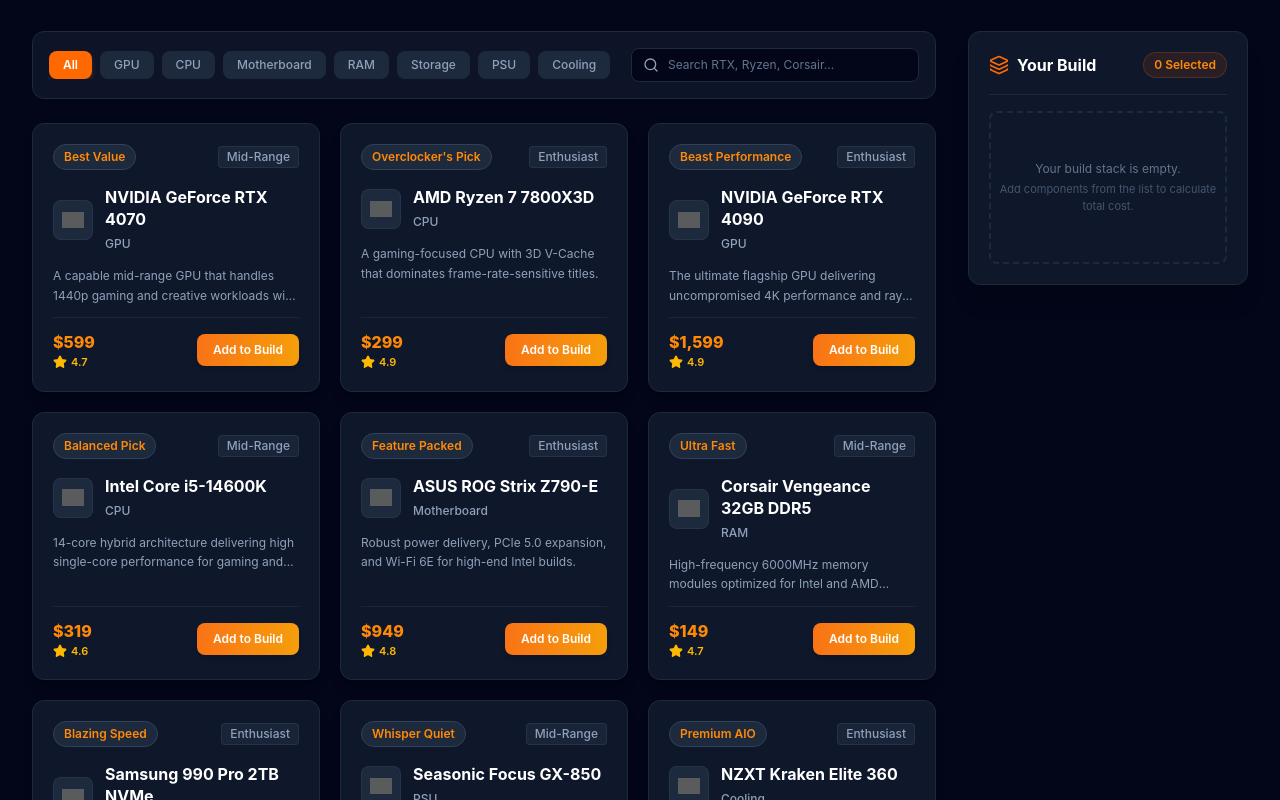
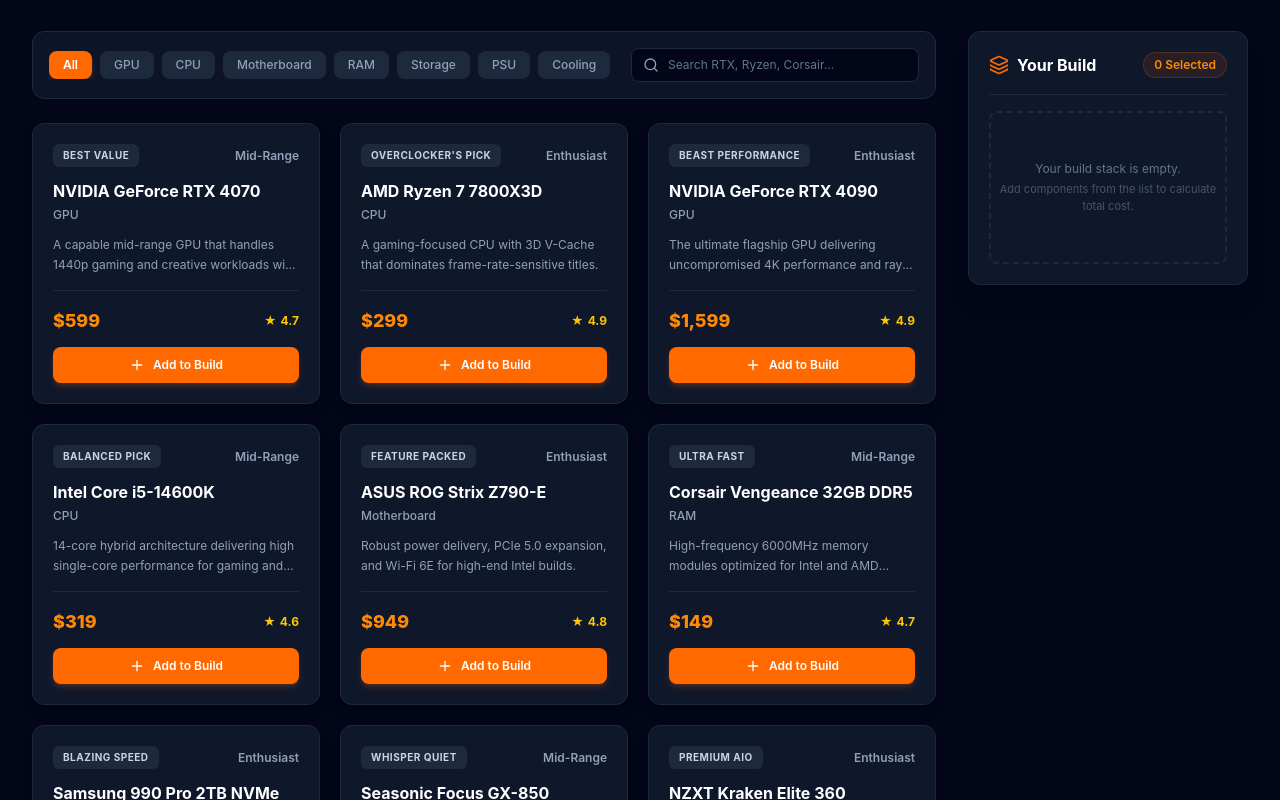
Before and after one commit to Maxboy997/Rig-vault-pc-builder, a React (Vite) app: page / in a window 1280 px wide. Shown: the part 620-1420 px from the top of the page. Built offline with nearby package versions, Linux system fonts and the light colour scheme; grey boxes are pictures that could not be loaded.

Commit message:
feat: add react-toastify alerts and fix duplicate component blocking

```diff
--- a/src/App.jsx
+++ b/src/App.jsx
@@ -1,4 +1,6 @@
 import { useState, useEffect } from 'react';
+import { ToastContainer, toast } from 'react-toastify';
+import 'react-toastify/dist/ReactToastify.css';
 import Navbar from './components/Navbar';
 import Hero from './components/Hero';
 import ComponentGrid from './components/ComponentGrid';
@@ -25,17 +27,37 @@
   }, []);
 
   const handleAddToBuild = (item) => {
-    if (!stack.some((s) => s.id === item.id)) {
-      setStack([...stack, item]);
+    if (stack.some((s) => s.id === item.id)) {
+      toast.warn(`${item.name} is already in your build!`, {
+        position: "bottom-right",
+        theme: "dark",
+      });
+      return;
     }
+    setStack([...stack, item]);
+    toast.success(`${item.name} added to your build!`, {
+      position: "bottom-right",
+      theme: "dark",
+    });
   };
 
   const handleRemoveFromBuild = (id) => {
+    const removedItem = stack.find(s => s.id === id);
     setStack(stack.filter((item) => item.id !== id));
+    if (removedItem) {
+      toast.info(`${removedItem.name} removed from build.`, {
+        position: "bottom-right",
+        theme: "dark",
+      });
+    }
   };
 
   const handleClearAll = () => {
     setStack([]);
+    toast.info("Build stack cleared.", {
+      position: "bottom-right",
+      theme: "dark",
+    });
   };
 
   return (
@@ -63,6 +85,7 @@
       </main>
 
       <Footer />
+      <ToastContainer />
     </div>
   );
 }
--- a/src/components/ComponentCard.jsx
+++ b/src/components/ComponentCard.jsx
@@ -1,60 +1,50 @@
-import { Star } from 'lucide-react';
+import { Plus, Check } from 'lucide-react';
 
 const ComponentCard = ({ item, onAddToBuild, isSelected }) => {
-  const { name, category, description, icon, rating, tier, badge, price } = item;
-
   return (
-    <div className="bg-slate-900 border border-slate-800 rounded-xl p-5 flex flex-col justify-between hover:border-slate-700 transition-all shadow-lg group">
+    <div className="bg-slate-900 border border-slate-800 rounded-xl p-5 flex flex-col justify-between hover:border-slate-700 transition-all shadow-lg">
       <div>
-        {/* Top Badges */}
-        <div className="flex items-center justify-between mb-4">
-          <span className="text-xs font-semibold px-2.5 py-1 rounded-full bg-slate-800 text-orange-400 border border-slate-700">
-            {badge}
+        <div className="flex items-center justify-between mb-3">
+          <span className="text-[10px] font-bold px-2.5 py-1 rounded-md bg-slate-800 text-slate-300 uppercase tracking-wider">
+            {item.badge || item.category}
           </span>
-          <span className="text-xs font-medium px-2 py-0.5 rounded bg-slate-800/80 text-slate-400 border border-slate-700/50">
-            {tier}
-          </span>
+          <span className="text-xs font-semibold text-slate-400">{item.tier || item.category}</span>
         </div>
 
-        {/* Header with Icon and Name */}
-        <div className="flex items-center gap-3 mb-3">
-          <div className="w-10 h-10 rounded-lg bg-slate-800 p-2 flex items-center justify-center shrink-0 border border-slate-700/50">
-            <img src={icon} alt={name} className="w-full h-full object-contain filter invert opacity-90" />
-          </div>
-          <div>
-            <h3 className="font-bold text-white text-base leading-snug group-hover:text-orange-400 transition-colors">
-              {name}
-            </h3>
-            <span className="text-xs text-slate-400 font-medium">{category}</span>
-          </div>
-        </div>
-
-        {/* Description */}
-        <p className="text-slate-400 text-xs leading-relaxed mb-3 line-clamp-2">
-          {description}
-        </p>
+        <h3 className="font-bold text-white text-base mb-1">{item.name}</h3>
+        <p className="text-xs text-slate-400 font-medium mb-3">{item.category}</p>
+        <p className="text-xs text-slate-400 line-clamp-2 leading-relaxed mb-4">{item.description}</p>
       </div>
 
-      {/* Price & Actions Footer */}
-      <div className="pt-3 border-t border-slate-800/80 flex items-center justify-between mt-auto">
-        <div>
-          <div className="text-base font-extrabold text-orange-400">${price || 0}</div>
-          <div className="flex items-center gap-1 text-amber-400 text-[11px] font-semibold">
-            <Star className="w-3.5 h-3.5 fill-amber-400" />
-            <span>{rating}</span>
+      <div>
+        <div className="flex items-center justify-between pt-4 border-t border-slate-800 mb-3">
+          <span className="text-lg font-extrabold text-orange-400">${item.price}</span>
+          <div className="flex items-center gap-1 text-xs text-yellow-400 font-bold">
+            <span>★</span>
+            <span>{item.rating}</span>
           </div>
         </div>
 
         <button
           onClick={() => onAddToBuild(item)}
           disabled={isSelected}
-          className={`text-xs font-semibold px-4 py-2 rounded-lg transition-all ${
+          className={`w-full flex items-center justify-center gap-2 py-2.5 rounded-lg text-xs font-semibold transition-all ${
             isSelected
-              ? "bg-slate-800 text-slate-500 cursor-not-allowed border border-slate-700/50"
-              : "bg-brand-gradient text-white hover:opacity-90 shadow-md hover:shadow-orange-500/10 active:scale-95"
+              ? 'bg-emerald-500/10 text-emerald-400 border border-emerald-500/20 cursor-not-allowed'
+              : 'bg-orange-500 hover:bg-orange-600 text-white shadow-md shadow-orange-500/20'
           }`}
         >
-          {isSelected ? "✓ In Your Build" : "Add to Build"}
+          {isSelected ? (
+            <>
+              <Check className="w-4 h-4" />
+              In Your Build
+            </>
+          ) : (
+            <>
+              <Plus className="w-4 h-4" />
+              Add to Build
+            </>
+          )}
         </button>
       </div>
     </div>
```
Also changed, not shown: 1 other file (tests, documents, lock files or other folders).
